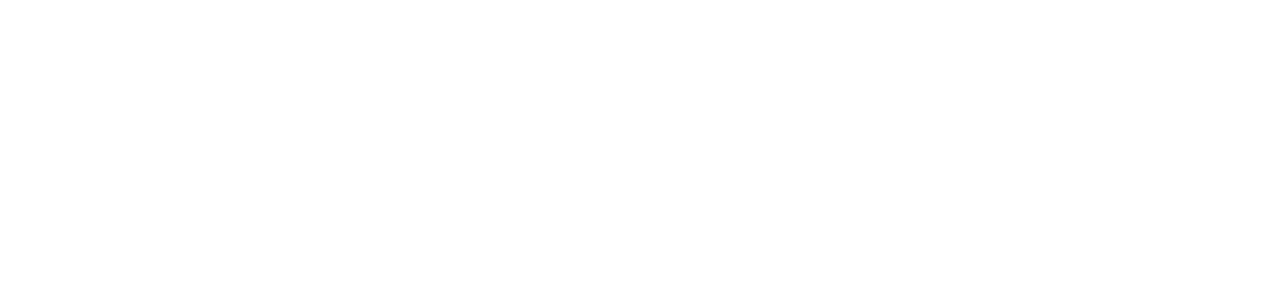
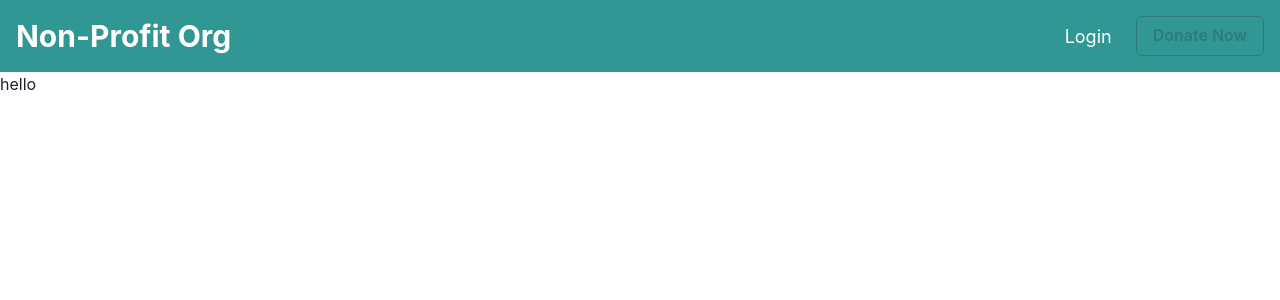
Before and after one commit to ka-rl/group32project, a React (Vite) app in the folder frontend/: page /profile in a window 1280 px wide. Before the commit this address had no page. Shown: the top 300 px of the page. Built offline with nearby package versions, Linux system fonts and the light colour scheme.

Commit message:
put navbar on appJsx

```diff
--- a/frontend/src/App.jsx
+++ b/frontend/src/App.jsx
@@ -3,15 +3,19 @@
 import LandingPage from "./pages/LandingPage";
 import Login from "./pages/Login"
 import Register from "./pages/Register"
+import Profile from "./pages/Profile"
 
+import Navbar from "./components/Navbar"
 
 function App() {
   return (
     <>
+      <Navbar/>
       <Routes>
         <Route path="/" element={<LandingPage />} />
         <Route path="/login" element={<Login />}/>
         <Route path="/register" element={<Register />}/>
+        <Route path="/profile" element={<Profile />}/>
       </Routes>
     </>
   )
--- a/frontend/src/pages/LandingPage.jsx
+++ b/frontend/src/pages/LandingPage.jsx
@@ -7,7 +7,7 @@
   return (
     <ChakraProvider>
       <Box bg="gray.100" minH="100vh">
-        <Navbar />
+        {/* <Navbar /> */}
 
         <Flex
           direction="column"
--- /dev/null
+++ b/frontend/src/pages/Profile.jsx
@@ -0,0 +1,25 @@
+import React from 'react'
+import {
+    Box,
+    Button,
+    FormControl,
+    FormLabel,
+    Input,
+    Textarea,
+    Select,
+    CheckboxGroup,
+    Checkbox,
+    Stack,
+  } from "@chakra-ui/react";
+  import DatePicker from "react-datepicker";
+  import { Select as MultiSelect } from "react-select";
+
+const Profile = () => {
+  return (
+    <div>
+      hello
+    </div>
+  )
+}
+
+export default Profile
```
